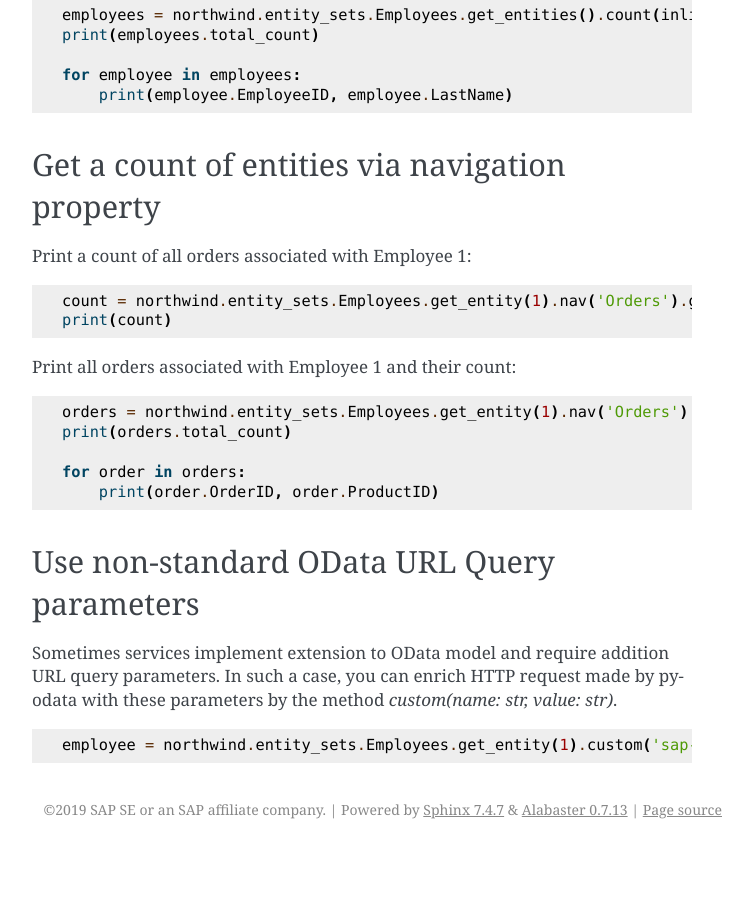
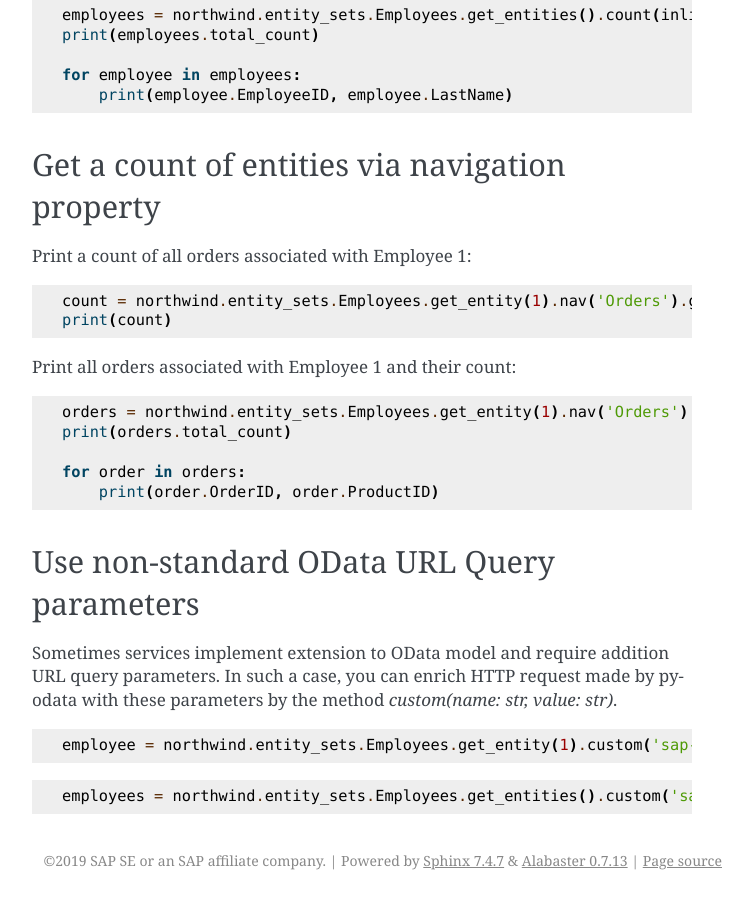
Before and after one commit to SAP/python-pyodata, a Sphinx documentation site: the page built from docs/usage/querying.rst, in a window 1280 px wide and 900 px high, scrolled down 2121 px. Shown: the whole window, without its empty margins (388-1141 px from the left). Built offline with Sphinx 7.4.7, drawn with Linux system fonts in a browser that asks for light colours; before the commit the page ends 2970 px from its top, so only the background shows below that.

Commit message:
docs: update custom() method usage example

```diff
--- a/docs/usage/querying.rst
+++ b/docs/usage/querying.rst
@@ -149,3 +149,7 @@ these parameters by the method `custom(name: str, value: str)`.
 .. code-block:: python
 
     employee = northwind.entity_sets.Employees.get_entity(1).custom('sap-client', '100').execute()
+
+.. code-block:: python
+
+    employees = northwind.entity_sets.Employees.get_entities().custom('sap-client', '100').custom('$skiptoken', 'ABCD').top(10).execute()
```
